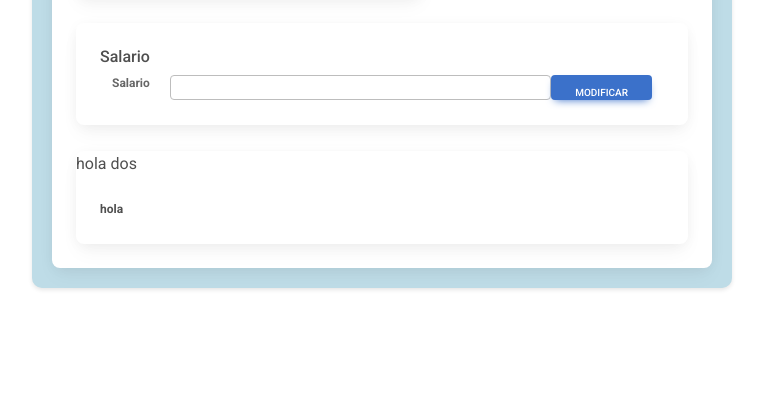
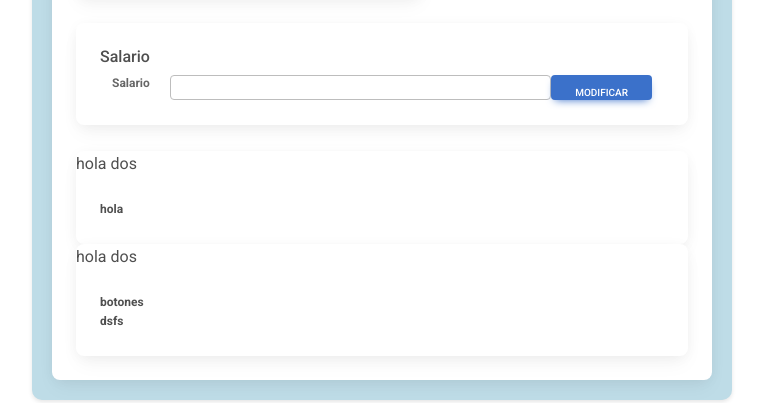
Before and after one commit to Niko3838/Empleados_POO, a website: page index.html in a window 1280 px wide. Shown: the part 397-800 px from the top of the page, without its empty margins (258-1021 px from the left). Drawn offline with Linux system fonts and the light colour scheme.

Commit message:
cambio v2 @Nixon

```diff
--- a/index.html
+++ b/index.html
@@ -91,10 +91,25 @@
           <div class="card">
             <p>hola dos</p>
             <div class="card-body tamaño">
-
               <p>hola</p>
             </div>
           </div>
+
+          <div class="card">
+            <p>hola dos</p>
+            <div class="card-body tamaño">
+              <p>botones
+                <div>
+                    dsfs
+
+
+
+                </div>
+
+              </p>
+            </div>
+          </div>
+
         </div>
       </div>
     </div>
```
